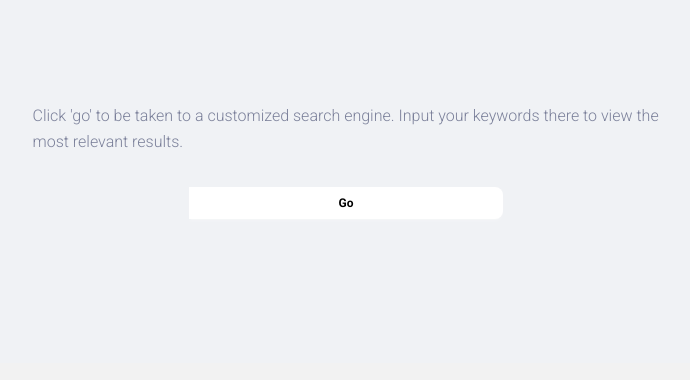
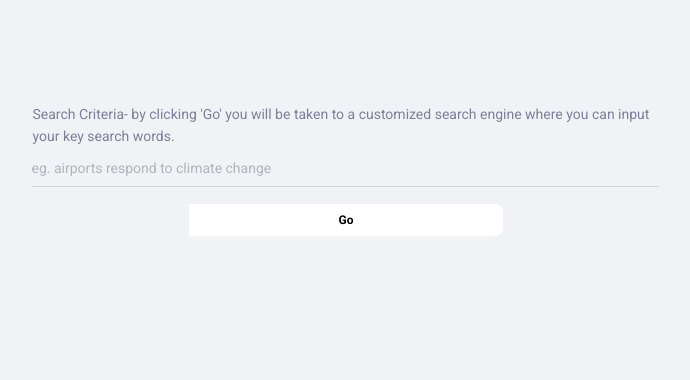
Before and after one commit to app-generator/flask-material-kit, a Flask app: page /search-home.html in a window 1280 px wide; the page is wider, and only the part inside the window is pictured. Shown: the part 641-1021 px from the top of that part, without its empty margins (294-984 px from the left). Before the commit the page ends 860 px from the top of that part, so only its background shows below. Run offline with Flask 2, Linux system fonts and the light colour scheme; the visitor is signed in with stand-in values (Sample User, id 1); some libraries are stand-ins or nearby versions.

Commit message:
edit db on apps/__init__ and search text on search-home

```diff
--- a/apps/__init__.py
+++ b/apps/__init__.py
@@ -37,7 +37,7 @@ def configure_database(app):
 
             # fallback to SQLite
             basedir = os.path.abspath(os.path.dirname(__file__))
-            app.config['SQLALCHEMY_DATABASE_URI'] = 'postgresql://mlf:rainbows@192.168.0.179:5433/acrp'
+            app.config['SQLALCHEMY_DATABASE_URI'] = os.getenv.get("RENDER_DB_URL")
 
             print('> Fallback to SQLite ')
             db.create_all()
--- a/apps/templates/home/search-home.html
+++ b/apps/templates/home/search-home.html
@@ -30,9 +30,9 @@
       <div class="row justify-space-between py-2">
         <div class="col-lg-7 mx-auto">
           <div class="input-group input-group-static mb-4">
-          <!--  <label>Search Criteria</label>
-            <input class="form-control" placeholder="eg. airports respond to climate change" type="text" > -->
-            <p>Click 'go' to be taken to a customized search engine. Input your keywords there to view the most relevant results.</p>
+            <label>Search Criteria- by clicking 'Go' you will be taken to a customized search engine where you can input your key search words.</label>
+            <input class="form-control" placeholder="eg. airports respond to climate change" type="text" >
+          <!--  <p>Click 'go' to be taken to a customized search engine. Input your keywords there to view the most relevant results.</p> -->
             <a href="https://cse.google.com/cse?cx=13b46c106c4834523#gsc.tab=0" target="_blank" class="btn btn-white btn-sm w-50 mx-auto mt-3">Go</a>
           </div>
         </div>
```
